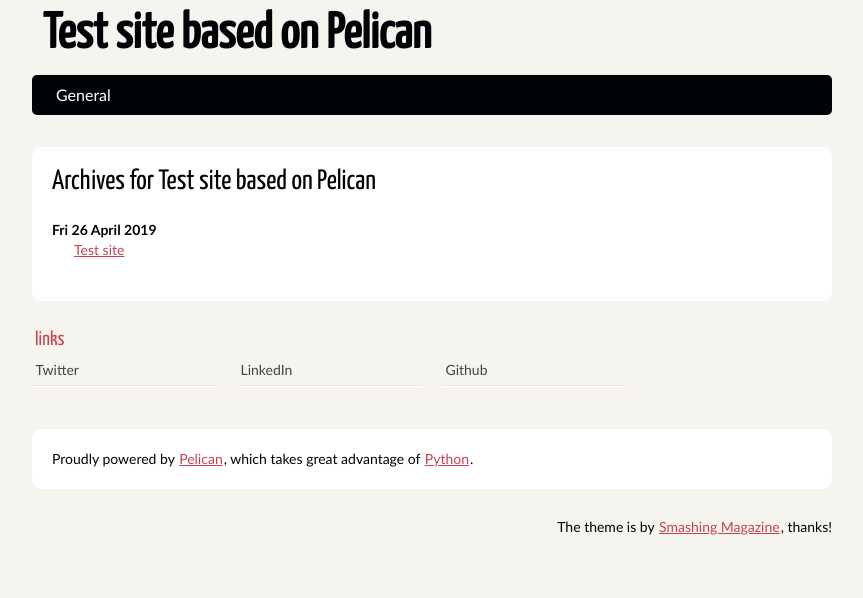
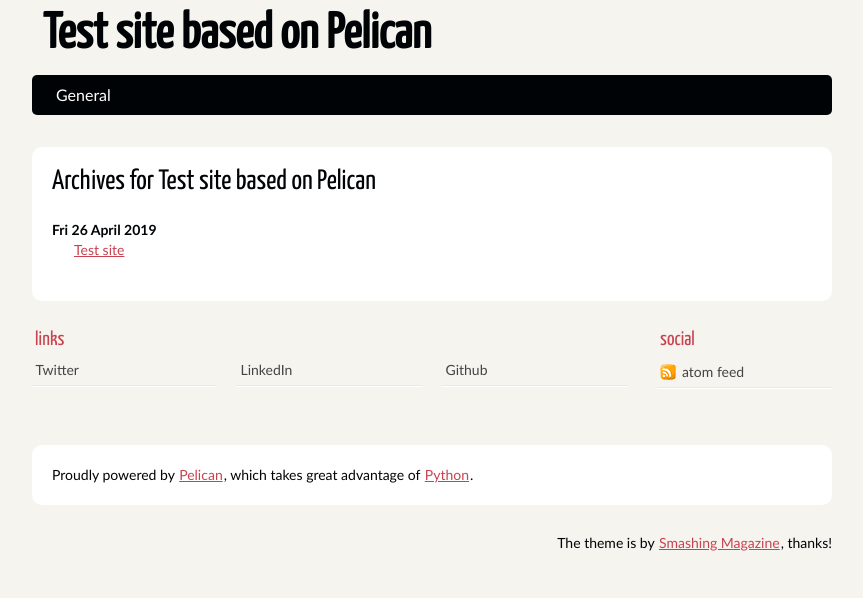
Before and after one commit to hcs0/pelican-test, a plain HTML site: page output/archives.html in a window 1280 px wide. Shown: the whole page, without its empty margins (208-1071 px from the left). Drawn offline with Linux system fonts and the light colour scheme; files whose address does not match are found by name.

Commit message:
Second test

```diff
--- a/output/archives.html
+++ b/output/archives.html
@@ -4,6 +4,7 @@
         <meta charset="utf-8" />
         <title>Test site based on Pelican</title>
         <link rel="stylesheet" href="/theme/css/main.css" />
+        <link href="/feeds/all.atom.xml" type="application/atom+xml" rel="alternate" title="Test site based on Pelican Atom Feed" />
 </head>
 
 <body id="index" class="home">
@@ -30,6 +31,13 @@
                             <li><a href="https://www.github.com/hcs0/">Github</a></li>
                         </ul>
                 </div><!-- /.blogroll -->
+                <div class="social">
+                        <h2>social</h2>
+                        <ul>
+                            <li><a href="/feeds/all.atom.xml" type="application/atom+xml" rel="alternate">atom feed</a></li>
+
+                        </ul>
+                </div><!-- /.social -->
         </section><!-- /#extras -->
 
         <footer id="contentinfo" class="body">
```
Also changed, not shown: output/author/hannah-suarez.html (+8 -0 lines), output/authors.html (+8 -0 lines), output/categories.html (+8 -0 lines), output/category/general.html (+8 -0 lines), output/index.html (+8 -0 lines), output/tags.html (+8 -0 lines), output/test-site.html (+8 -0 lines).
